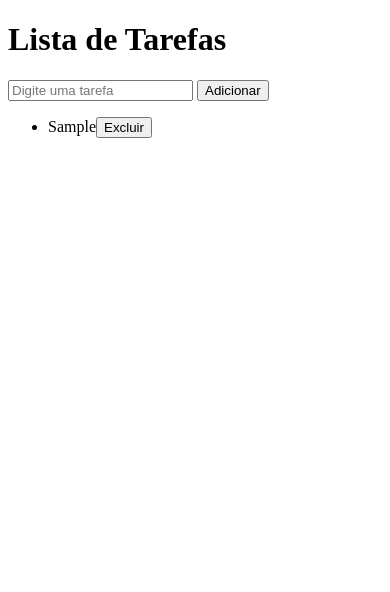
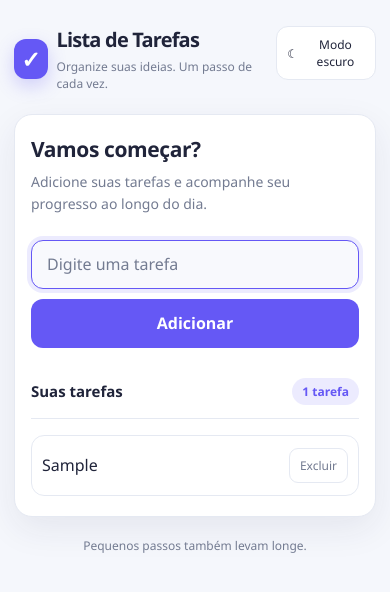
Before and after one commit to LuisDias-stetch/lista-tarefas, a website: page src/index.html in a window 390 px wide. Both pictures are taken after typing "Sample" into the empty fields and a click on the button "Adicionar". Drawn offline with Linux system fonts and the light colour scheme.

Commit message:
feat: adiciona interface minimalista com temas claro e escuro

```diff
--- a/src/index.html
+++ b/src/index.html
@@ -1,25 +1,72 @@
+
 <!DOCTYPE html>
 <html lang="pt-BR">
 <head>
     <meta charset="UTF-8">
     <meta name="viewport" content="width=device-width, initial-scale=1.0">
+    <meta name="theme-color" content="#f5f7fc">
     <title>Lista de Tarefas</title>
+    <link rel="stylesheet" href="style.css">
 </head>
-<body>
+<body data-theme="light">
 
+    <main class="container">
+        <header class="topo">
+            <div class="marca">
+                <div class="marca-icone" aria-hidden="true">✓</div>
+                <div>
                     <h1>Lista de Tarefas</h1>
+                    <p class="subtitulo">Organize suas ideias. Um passo de cada vez.</p>
+                </div>
+            </div>
 
+            <button
+                type="button"
+                id="alternar-tema"
+                class="botao-tema"
+                aria-label="Ativar modo escuro"
+                aria-pressed="false"
+            >
+                <span id="icone-tema" aria-hidden="true">☾</span>
+                <span id="texto-tema">Modo escuro</span>
+            </button>
+        </header>
+
+        <section class="painel" aria-labelledby="titulo-painel">
+            <h2 id="titulo-painel">Vamos começar?</h2>
+            <p class="descricao">
+                Adicione suas tarefas e acompanhe seu progresso ao longo do dia.
+            </p>
+
+            <form id="formulario-tarefa" class="formulario">
                 <input
                     type="text"
                     id="tarefa"
                     placeholder="Digite uma tarefa"
+                    aria-label="Digite uma tarefa"
+                    autocomplete="off"
                 >
+                <button type="submit" id="adicionar">Adicionar</button>
+            </form>
 
-    <button id="adicionar">Adicionar</button>
+            <div class="resumo">
+                <h3>Suas tarefas</h3>
+                <span id="contador" class="contador">0 tarefas</span>
+            </div>
 
-    <ul id="lista"></ul>
+            <p id="estado-vazio" class="vazio">
+                ✨ Nenhuma tarefa por aqui ainda.<br>
+                Que tal adicionar a primeira?
+            </p>
+
+            <ul id="lista" aria-label="Lista de tarefas"></ul>
+        </section>
+
+        <footer class="rodape">
+            Pequenos passos também levam longe.
+        </footer>
+    </main>
 
     <script src="script.js"></script>
-
 </body>
 </html>
--- a/src/script.js
+++ b/src/script.js
@@ -1,42 +1,120 @@
+
 const campoTarefa = document.getElementById('tarefa');
 const botaoAdicionar = document.getElementById('adicionar');
 const lista = document.getElementById('lista');
+const formulario = document.getElementById('formulario-tarefa');
+
+const botaoTema = document.getElementById('alternar-tema');
+const iconeTema = document.getElementById('icone-tema');
+const textoTema = document.getElementById('texto-tema');
+const contador = document.getElementById('contador');
+const estadoVazio = document.getElementById('estado-vazio');
+
+const chaveTema = 'tema';
+const temaSalvo = localStorage.getItem(chaveTema);
+
+function aplicarTema(tema) {
+    const temaAtual = tema === 'dark' ? 'dark' : 'light';
+    const modoEscuroAtivo = temaAtual === 'dark';
+
+    document.body.dataset.theme = temaAtual;
+
+    iconeTema.textContent = modoEscuroAtivo ? '☀' : '☾';
+    textoTema.textContent = modoEscuroAtivo ? 'Modo claro' : 'Modo escuro';
+
+    botaoTema.setAttribute(
+        'aria-label',
+        modoEscuroAtivo ? 'Ativar modo claro' : 'Ativar modo escuro'
+    );
+
+    botaoTema.setAttribute('aria-pressed', String(modoEscuroAtivo));
+
+    document.querySelector('meta[name="theme-color"]').content =
+        modoEscuroAtivo ? '#11131c' : '#f5f7fc';
+}
+
+aplicarTema(temaSalvo || 'light');
+
+botaoTema.addEventListener('click', () => {
+    const novoTema =
+        document.body.dataset.theme === 'dark' ? 'light' : 'dark';
+
+    aplicarTema(novoTema);
+    localStorage.setItem(chaveTema, novoTema);
+});
+
+function atualizarResumo() {
+    const tarefas = lista.querySelectorAll('li');
+    const quantidade = tarefas.length;
+
+    contador.textContent =
+        quantidade === 1 ? '1 tarefa' : `${quantidade} tarefas`;
+
+    estadoVazio.hidden = quantidade > 0;
+}
 
 function adicionarTarefa() {
     const texto = campoTarefa.value.trim();
 
     if (texto === '') {
+        campoTarefa.focus();
         return;
     }
 
     const item = document.createElement('li');
 
     const textoTarefa = document.createElement('span');
+    textoTarefa.className = 'tarefa-texto';
     textoTarefa.textContent = texto;
+    textoTarefa.tabIndex = 0;
+    textoTarefa.setAttribute('role', 'button');
+    textoTarefa.setAttribute('aria-label', `Concluir tarefa: ${texto}`);
+    textoTarefa.setAttribute('aria-pressed', 'false');
 
     const botaoExcluir = document.createElement('button');
+    botaoExcluir.type = 'button';
+    botaoExcluir.className = 'botao-excluir';
     botaoExcluir.textContent = 'Excluir';
+    botaoExcluir.setAttribute('aria-label', `Excluir ${texto}`);
 
-    item.appendChild(textoTarefa);
-    item.appendChild(botaoExcluir);
+    function alternarConclusao() {
+        const concluida =
+            textoTarefa.style.textDecoration === 'line-through';
 
-    textoTarefa.addEventListener('click', () => {
-        textoTarefa.style.textDecoration = 'line-through';
+        textoTarefa.style.textDecoration = concluida
+            ? 'none'
+            : 'line-through';
+
+        textoTarefa.setAttribute('aria-pressed', String(!concluida));
+    }
+
+    textoTarefa.addEventListener('click', alternarConclusao);
+
+    textoTarefa.addEventListener('keydown', (evento) => {
+        if (evento.key === 'Enter' || evento.key === ' ') {
+            evento.preventDefault();
+            alternarConclusao();
+        }
     });
 
     botaoExcluir.addEventListener('click', () => {
         item.remove();
+        atualizarResumo();
     });
 
+    item.appendChild(textoTarefa);
+    item.appendChild(botaoExcluir);
     lista.appendChild(item);
 
     campoTarefa.value = '';
+    campoTarefa.focus();
+
+    atualizarResumo();
 }
 
-botaoAdicionar.addEventListener('click', adicionarTarefa);
+formulario.addEventListener('submit', (evento) => {
+    evento.preventDefault();
+    adicionarTarefa();
+});
 
-campoTarefa.addEventListener('keydown', (evento) => {
-    if (evento.key === 'Enter') {
-        adicionarTarefa();
-    }
-});
+atualizarResumo();
--- /dev/null
+++ b/src/style.css
@@ -0,0 +1,354 @@
+
+/* ===== Tema e cores ===== */
+:root {
+    color-scheme: light;
+    --fundo: #f5f7fc;
+    --superficie: #ffffff;
+    --texto: #20243a;
+    --texto-secundario: #737b91;
+    --borda: #e5e9f2;
+    --campo: #f8f9fd;
+    --destaque: #6558f5;
+    --destaque-hover: #5144df;
+    --concluida: #16a879;
+    --sombra: 0 12px 35px rgba(36, 42, 80, 0.08);
+}
+
+body[data-theme="dark"] {
+    color-scheme: dark;
+    --fundo: #11131c;
+    --superficie: #1b1e2b;
+    --texto: #f1f3ff;
+    --texto-secundario: #a2a8bd;
+    --borda: #303448;
+    --campo: #151824;
+    --destaque: #9187ff;
+    --destaque-hover: #a79fff;
+    --concluida: #43d6a2;
+    --sombra: 0 12px 35px rgba(0, 0, 0, 0.2);
+}
+
+/* ===== Base ===== */
+* {
+    box-sizing: border-box;
+}
+
+body {
+    margin: 0;
+    min-height: 100vh;
+    padding: 48px 20px;
+    background: var(--fundo);
+    color: var(--texto);
+    font-family: "Segoe UI", Arial, sans-serif;
+    transition: background 0.25s ease, color 0.25s ease;
+}
+
+button,
+input {
+    font: inherit;
+}
+
+button {
+    cursor: pointer;
+}
+
+button:focus-visible,
+input:focus-visible,
+.tarefa-texto:focus-visible {
+    outline: 3px solid var(--destaque);
+    outline-offset: 3px;
+}
+
+/* ===== Layout principal ===== */
+.container {
+    width: 100%;
+    max-width: 680px;
+    margin: 0 auto;
+}
+
+.topo {
+    display: flex;
+    align-items: center;
+    justify-content: space-between;
+    gap: 16px;
+    margin-bottom: 32px;
+}
+
+.marca {
+    display: flex;
+    align-items: center;
+    gap: 12px;
+}
+
+.marca-icone {
+    display: grid;
+    place-items: center;
+    width: 46px;
+    height: 46px;
+    border-radius: 15px;
+    background: var(--destaque);
+    color: white;
+    font-size: 23px;
+    font-weight: 800;
+    box-shadow: 0 7px 18px rgba(101, 88, 245, 0.25);
+}
+
+.marca h1 {
+    margin: 0;
+    font-size: 25px;
+    letter-spacing: -0.8px;
+}
+
+.subtitulo {
+    margin: 5px 0 0;
+    color: var(--texto-secundario);
+    font-size: 14px;
+}
+
+.botao-tema {
+    display: flex;
+    align-items: center;
+    justify-content: center;
+    gap: 8px;
+    min-height: 42px;
+    padding: 10px 14px;
+    border: 1px solid var(--borda);
+    border-radius: 12px;
+    background: var(--superficie);
+    color: var(--texto);
+    transition: transform 0.2s ease, border-color 0.2s ease;
+}
+
+.botao-tema:hover {
+    transform: translateY(-1px);
+    border-color: var(--destaque);
+}
+
+/* ===== Cartão ===== */
+.painel {
+    padding: 28px;
+    border: 1px solid var(--borda);
+    border-radius: 22px;
+    background: var(--superficie);
+    box-shadow: var(--sombra);
+}
+
+.painel h2 {
+    margin: 0 0 8px;
+    font-size: 21px;
+    letter-spacing: -0.4px;
+}
+
+.descricao {
+    margin: 0 0 24px;
+    color: var(--texto-secundario);
+    font-size: 14px;
+    line-height: 1.6;
+}
+
+/* ===== Campo e botão ===== */
+.formulario {
+    display: flex;
+    gap: 10px;
+}
+
+#tarefa {
+    flex: 1;
+    min-width: 0;
+    min-height: 49px;
+    padding: 0 15px;
+    border: 1px solid var(--borda);
+    border-radius: 12px;
+    background: var(--campo);
+    color: var(--texto);
+    transition: border-color 0.2s ease, box-shadow 0.2s ease;
+}
+
+#tarefa::placeholder {
+    color: var(--texto-secundario);
+}
+
+#tarefa:focus {
+    border-color: var(--destaque);
+    box-shadow: 0 0 0 4px rgba(101, 88, 245, 0.12);
+    outline: none;
+}
+
+#adicionar {
+    min-height: 49px;
+    padding: 0 19px;
+    border: 0;
+    border-radius: 12px;
+    background: var(--destaque);
+    color: white;
+    font-weight: 700;
+    transition: transform 0.2s ease, background 0.2s ease;
+}
+
+#adicionar:hover {
+    background: var(--destaque-hover);
+    transform: translateY(-1px);
+}
+
+/* ===== Contagem ===== */
+.resumo {
+    display: flex;
+    align-items: center;
+    justify-content: space-between;
+    gap: 12px;
+    margin-top: 30px;
+    padding-bottom: 13px;
+    border-bottom: 1px solid var(--borda);
+}
+
+.resumo h3 {
+    margin: 0;
+    font-size: 15px;
+}
+
+.contador {
+    padding: 5px 10px;
+    border-radius: 999px;
+    background: rgba(101, 88, 245, 0.12);
+    color: var(--destaque);
+    font-size: 12px;
+    font-weight: 700;
+}
+
+/* ===== Lista de tarefas ===== */
+#lista {
+    display: grid;
+    gap: 10px;
+    margin: 16px 0 0;
+    padding: 0;
+    list-style: none;
+}
+
+#lista li {
+    display: flex;
+    align-items: center;
+    gap: 12px;
+    min-width: 0;
+    padding: 14px;
+    border: 1px solid var(--borda);
+    border-radius: 13px;
+    background: var(--superficie);
+    animation: aparecer 0.2s ease both;
+}
+
+.tarefa-texto {
+    flex: 1;
+    min-width: 0;
+    overflow-wrap: anywhere;
+    cursor: pointer;
+    line-height: 1.5;
+}
+
+#lista li .tarefa-texto[style*="line-through"] {
+    color: var(--texto-secundario);
+}
+
+.botao-excluir {
+    flex-shrink: 0;
+    padding: 8px 10px;
+    border: 1px solid var(--borda);
+    border-radius: 9px;
+    background: transparent;
+    color: var(--texto-secundario);
+    font-size: 12px;
+    transition: background 0.2s ease, color 0.2s ease;
+}
+
+.botao-excluir:hover {
+    border-color: #ff647c;
+    background: rgba(255, 100, 124, 0.1);
+    color: #ff647c;
+}
+
+.vazio {
+    padding: 28px 12px;
+    color: var(--texto-secundario);
+    text-align: center;
+    font-size: 14px;
+    line-height: 1.6;
+}
+
+.rodape {
+    margin-top: 20px;
+    color: var(--texto-secundario);
+    font-size: 12px;
+    text-align: center;
+}
+
+@keyframes aparecer {
+    from {
+        opacity: 0;
+        transform: translateY(5px);
+    }
+    to {
+        opacity: 1;
+        transform: translateY(0);
+    }
+}
+
+/* ===== Ajustes para celulares ===== */
+@media (max-width: 520px) {
+    body {
+        padding: 26px 14px;
+    }
+
+    .topo {
+        align-items: flex-start;
+        gap: 10px;
+        margin-bottom: 22px;
+    }
+
+    .marca {
+        gap: 9px;
+    }
+
+    .marca-icone {
+        width: 40px;
+        height: 40px;
+        border-radius: 12px;
+    }
+
+    .marca h1 {
+        font-size: 20px;
+    }
+
+    .subtitulo {
+        font-size: 12px;
+    }
+
+    .botao-tema {
+        padding: 9px 10px;
+        font-size: 12px;
+    }
+
+    .painel {
+        padding: 20px 16px;
+        border-radius: 18px;
+    }
+
+    .formulario {
+        flex-direction: column;
+    }
+
+    #adicionar {
+        width: 100%;
+    }
+
+    #lista li {
+        padding: 12px 10px;
+    }
+}
+
+@media (prefers-reduced-motion: reduce) {
+    *,
+    *::before,
+    *::after {
+        animation-duration: 0.01ms !important;
+        transition-duration: 0.01ms !important;
+    }
+}
```
Lines whose indentation alone changed are shown as unchanged.
